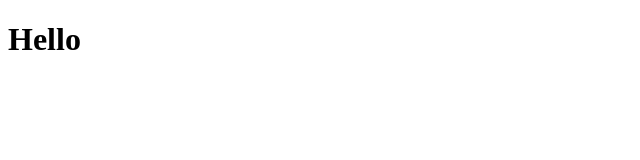
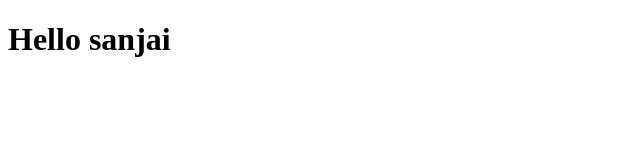
Before and after one commit to sanjainandhagopal/sample-git-practice, a plain HTML site: page index.html in a window 1280 px wide. Shown: the whole page, without its empty margins (0-640 px from the left). Drawn offline with Linux system fonts and the light colour scheme.

Commit message:
last commit

```diff
--- a/index.html
+++ b/index.html
@@ -7,6 +7,6 @@
     <script src="main.js" defer></script>
 </head>
 <body>
-    <h1>Hello</h1>
+    <h1>Hello sanjai</h1>
 </body>
 </html>
```
